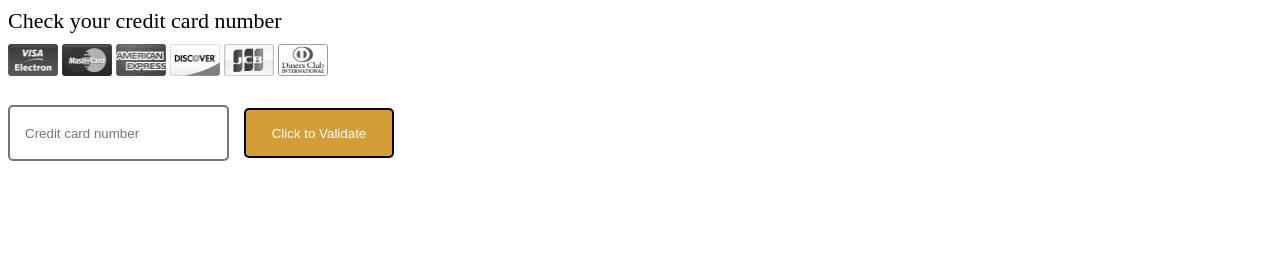
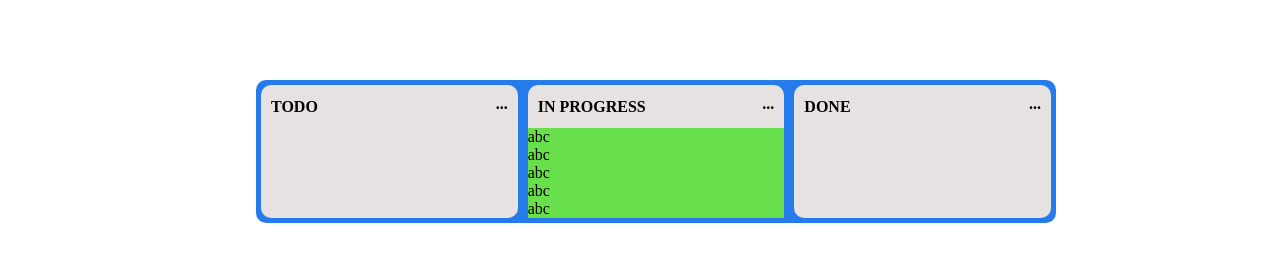
Before and after one commit to Antyfeev96/AHJ-DnD, a website built with webpack: page index.html in a window 1280 px wide. Built offline with nearby package versions, Linux system fonts and the light colour scheme.

Commit message:
Grid-layout added and little bit styled

```diff
--- a/index.html
+++ b/index.html
@@ -6,5 +6,34 @@
     <link href="css/style.scss" rel="stylesheet" type="text/html">
 </head>
 <body>
+    <div class="container">
+        <div class="column">
+            <div class="column__title">
+                <span class="column__task">todo</span>
+                <span class="column__options">...</span>
+            </div>
+            <div class="column__content"></div>
+        </div>
+        <div class="column">
+            <div class="column__title">
+                <span class="column__task">in progress</span>
+                <span class="column__options">...</span>
+            </div>
+            <div class="column__content">
+                <div class="column__item">abc</div>
+                <div class="column__item">abc</div>
+                <div class="column__item">abc</div>
+                <div class="column__item">abc</div>
+                <div class="column__item">abc</div>
+            </div>
+        </div>
+        <div class="column">
+            <div class="column__title">
+                <span class="column__task">done</span>
+                <span class="column__options">...</span>
+            </div>
+            <div class="column__content"></div>
+        </div>
+    </div>
 </body>
 </html>
--- a/src/css/reset.css
+++ /dev/null
@@ -1,44 +0,0 @@
-
-/*Обнуление*/
-*{
-	padding: 0;
-	margin: 0;
-	border: 0;
-}
-*,*:before,*:after{
-	-moz-box-sizing: border-box;
-	-webkit-box-sizing: border-box;
-	box-sizing: border-box;
-}
-:focus,:active{outline: none;}
-a:focus,a:active{outline: none;}
-
-nav,footer,header,aside{display: block;}
-
-html,body{
-	height: 100%;
-	width: 100%;
-	font-size: 100%;
-	line-height: 1;
-	font-size: 14px;
-	-ms-text-size-adjust: 100%;
-	-moz-text-size-adjust: 100%;
-	-webkit-text-size-adjust: 100%;
-}
-input,button,textarea{font-family:inherit;}
-
-input::-ms-clear{display: none;}
-button{cursor: pointer;}
-button::-moz-focus-inner {padding:0;border:0;}
-a, a:visited{text-decoration: none;}
-a:hover{text-decoration: none;}
-ul li{list-style: none;}
-img{vertical-align: top;}
-
-h1,h2,h3,h4,h5,h6{font-size:inherit;font-weight: 400;}
-/*--------------------*/
-
-.bigred{
-	font-size: 20px;
-	color: red;
-}
--- a/src/css/style.scss
+++ b/src/css/style.scss
@@ -1,55 +1,39 @@
-.cards {
-  &__title {
-    font-size: 22px;
-  }
+.container {
+  position: absolute;
+  top: 10%;
+  left: 20%;
+  display: grid;
+  width: 800px;
+  grid-template-columns: repeat(3, 1fr);
+  background-color: rgb(38, 123, 235);
+  border-radius: 10px;
 
-  &__logos {
-    margin-top: 10px;
+  .column {
+    background-color: rgb(231, 226, 226);
+    margin: 5px;
+    border-radius: 10px;
 
-    img {
-      width: 50px;
-      height: 32px;
+    &__title {
+      margin: 10px;
+      display: flex;
+      justify-content: space-between;
+      align-items: center;
     }
-  }
 
-  &__logo {
-      filter: grayscale(1);
-  }
+    &__task {
+      text-transform: uppercase;
+      font-weight: bold;
+    }
 
-  &__logo_active {
-      filter: none;
-  }
-}
+    &__options {
+      font-weight: bold;
+      padding-bottom: 5px;
+    }
 
-.form {
-  display: flex;
-  margin-top: 25px;
-  align-items: center;
-
-  &__input {
-    width: 200px;
-    height: 50px;
-    border-radius: 5px;
-    border-style: solid;
-    padding-left: 15px;
-  }
-
-  &__button {
-    margin-left: 15px;
-    width: 150px;
-    height: 50px;
-    background-color: rgb(211, 157, 56);
-    border-radius: 5px;
-    border-style: solid;
-    color: white;
-
-    &:hover {
-      width: 155px;
-      height: 55px;
+    &__content {
+      display: grid;
+      grid-template-rows: fit-content(50px);
+      background-color: rgb(104, 224, 75);
     }
   }
 }
-
-.active {
-  filter: none;
-}
--- a/src/js/app.js
+++ b/src/js/app.js
@@ -1,4 +1,4 @@
-import AppCreator from './appCreator';
+// import AppCreator from './appCreator';
 
-const app = new AppCreator();
-app.init();
+// const app = new AppCreator();
+// app.init();
--- a/src/js/appCreator.js
+++ b/src/js/appCreator.js
@@ -1,44 +1,12 @@
-/* eslint-disable no-unused-vars */
-import luhnAlgorithm from './luhnAlgoritm';
-import validator from './validator';
-
 export default class AppCreator {
   constructor() {
     this.html = `
-    <div class="cards">
-      <div class="cards__title">Check your credit card number</div>
-      <div class="cards__logos">
-          <img src="src/images/visa.png" alt="visa" class="cards__logo">
-          <img src="src/images/mastercard.png" alt="mastercard" class="cards__logo">
-          <img src="src/images/american_express.png" alt="american_express" class="cards__logo">
-          <img src="src/images/discover.png" alt="discover" class="cards__logo">
-          <img src="src/images/jcb.png" alt="jcb" class="cards__logo">
-          <img src="src/images/dinersclub.jpg" alt="dinersclub" class="cards__logo">
-      </div>
-    </div>
-    <form class="form">
-      <input id="input" type="text" class="form__input" placeholder="Credit card number">
-      <button id="button" type="button" class="form__button">Click to Validate</button>
-    </form>
+
     `;
     this.init();
   }
 
   init() {
-    document.body.innerHTML = this.html;
-    this.input = document.getElementById('input');
-    this.button = document.getElementById('button');
-    this.array = Array.from(document.querySelectorAll('img'));
 
-    this.button.addEventListener('click', (event) => {
-      event.preventDefault();
-
-      this.array.forEach((element) => element.classList.remove('active'));
-
-      if (validator(this.input.value) && luhnAlgorithm(this.input.value)) {
-        const element = validator(this.input.value);
-        element.classList.add('active');
-      }
-    });
   }
 }
--- a/src/js/luhnAlgoritm.js
+++ /dev/null
@@ -1,22 +0,0 @@
-/* eslint-disable no-cond-assign */
-/* eslint-disable no-param-reassign */
-const luhnAlgorithm = (value) => {
-  value = value.toString().replace(/\D/g, '');
-
-  let nCheck = 0;
-  let bEven = false;
-
-  for (let n = value.length - 1; n >= 0; n -= 1) {
-    let nDigit = parseInt(value.charAt(n), 10);
-    if (bEven && (nDigit *= 2) > 9) {
-      nDigit -= 9;
-    }
-
-    nCheck += nDigit;
-    bEven = !bEven;
-  }
-
-  return (nCheck % 10) === 0;
-};
-
-export default luhnAlgorithm;
--- a/src/js/validator.js
+++ /dev/null
@@ -1,41 +0,0 @@
-/* eslint-disable consistent-return */
-/* eslint-disable no-unused-vars */
-const validator = (value) => {
-  const array = Array.from(document.querySelectorAll('img'));
-
-  if (value[0] === '3') {
-    if (value[1] === '5') {
-      const element = array.find((item) => item.alt === 'jcb');
-      return element;
-    }
-
-    if (value[1] === '0' || value[1] === '6' || value[1] === '8' || value[1] === '9') {
-      const element = array.find((item) => item.alt === 'dinersclub');
-      return element;
-    }
-
-    if (value[1] === '4' || value[1] === '7') {
-      const element = array.find((item) => item.alt === 'american_express');
-      return element;
-    }
-  }
-
-  if (value[0] === '4') {
-    const element = array.find((item) => item.alt === 'visa');
-    return element;
-  }
-
-  if (value[0] === '5') {
-    const element = array.find((item) => item.alt === 'mastercard');
-    return element;
-  }
-
-  if (value[0] === '6') {
-    const element = array.find((item) => item.alt === 'discover');
-    return element;
-  }
-
-  return false;
-};
-
-export default validator;
```
Also changed, not shown: src/js/tests/e2e/e2e.server.js (deleted, +0 -14 lines), src/js/tests/each.test.js (deleted, +0 -13 lines), src/js/tests/luhnAlgoritm.test.js (deleted, +0 -11 lines), src/js/tests/puppetter.test.js (deleted, +0 -44 lines), src/js/tests/validator.test.js (deleted, +0 -35 lines), src/images/american_express.png (deleted), src/images/dinersclub.jpg (deleted), src/images/discover.png (deleted), src/images/jcb.png (deleted), src/images/mastercard.png (deleted), src/images/visa.png (deleted).
